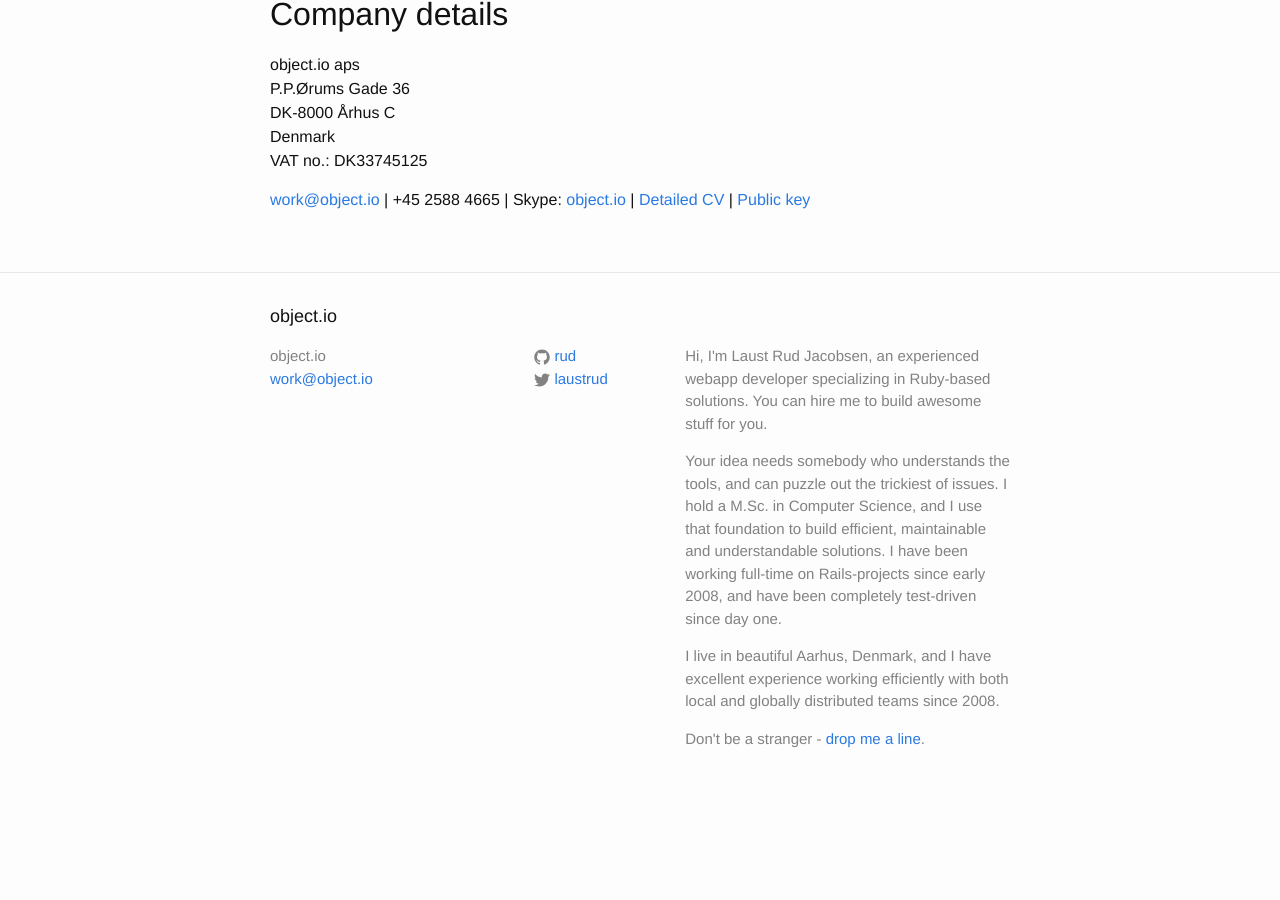
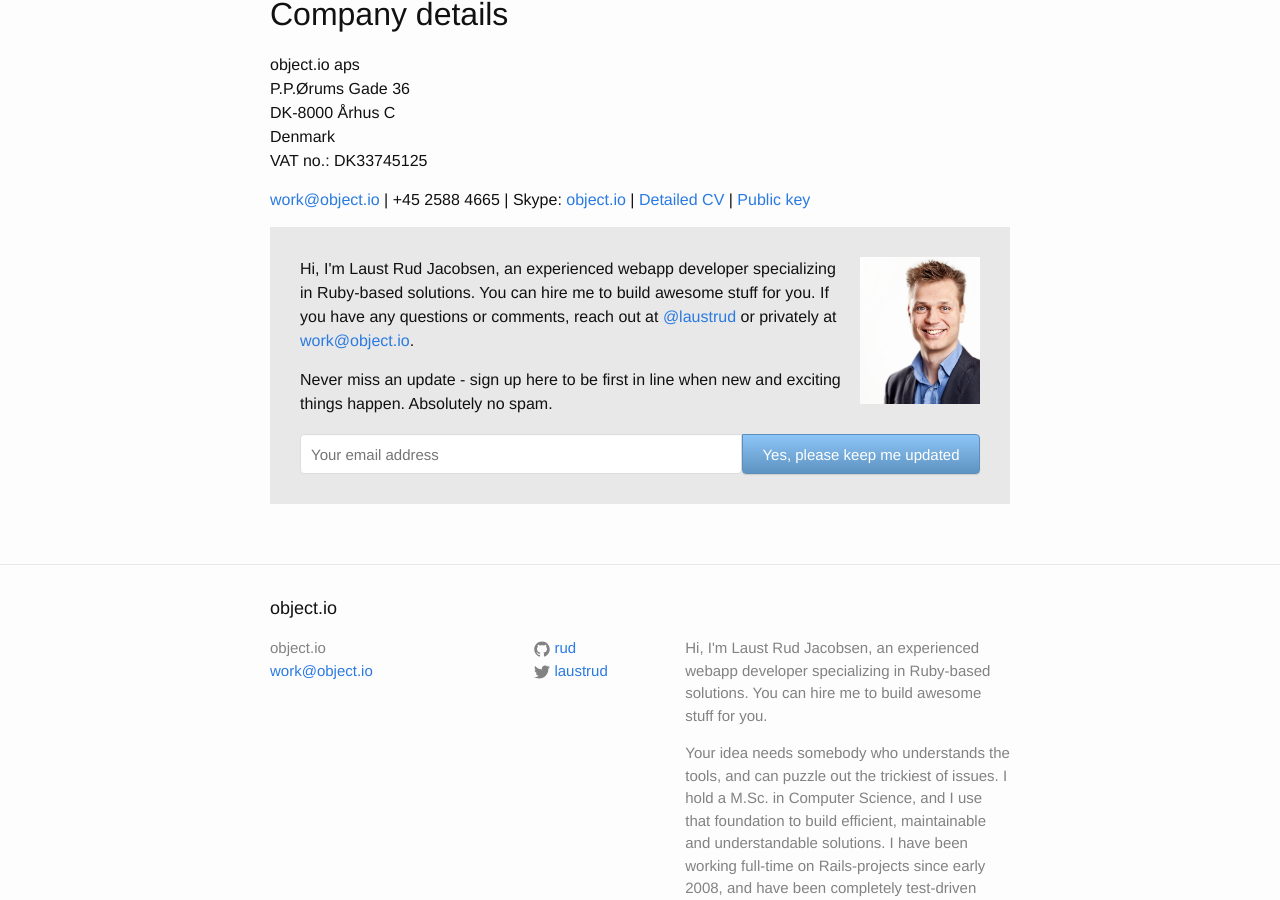
Before and after one commit to rud/rud.github.io, a Jekyll site: the page built from about.md, in a window 1280 px wide and 900 px high, scrolled down 735 px. Built offline with Jekyll 4.4.1, drawn with Linux system fonts in a browser that asks for light colours; before the commit the page ends 1545 px from its top, so only the background shows below that.

Commit message:
Add the follow blurb on the about page

```diff
--- a/about.md
+++ b/about.md
@@ -34,3 +34,5 @@ VAT no.: DK33745125
 Skype: [object.io](skype:object.io) |
 [Detailed CV](https://www.linkedin.com/in/laustrud/) |
 [Public key](https://keybase.io/rud)
+
+{% include follow-updates.html %}
```
